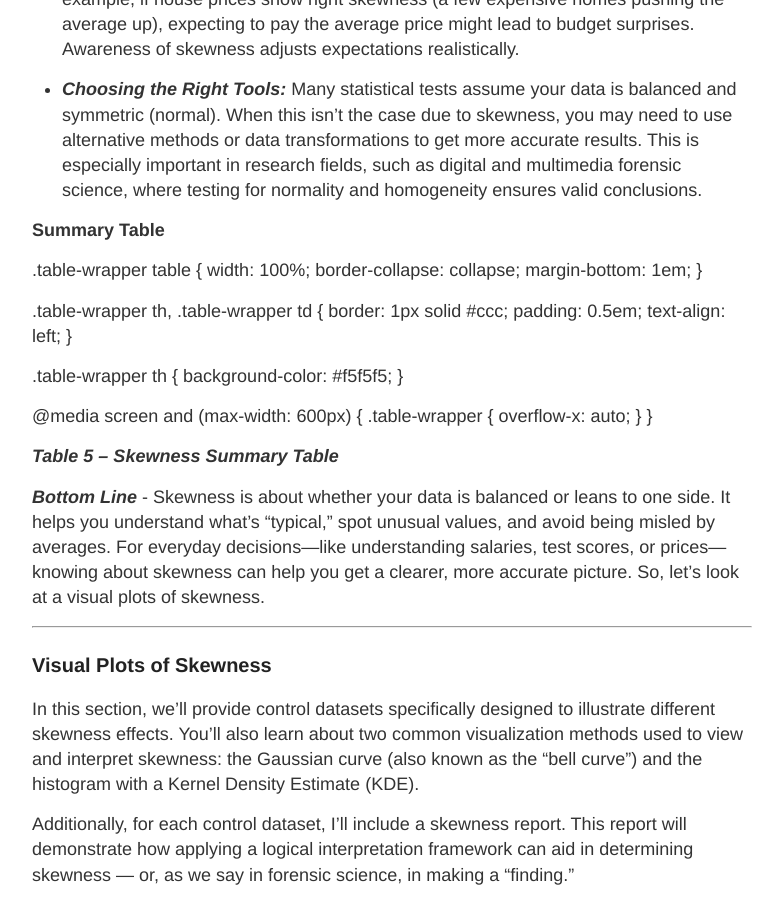
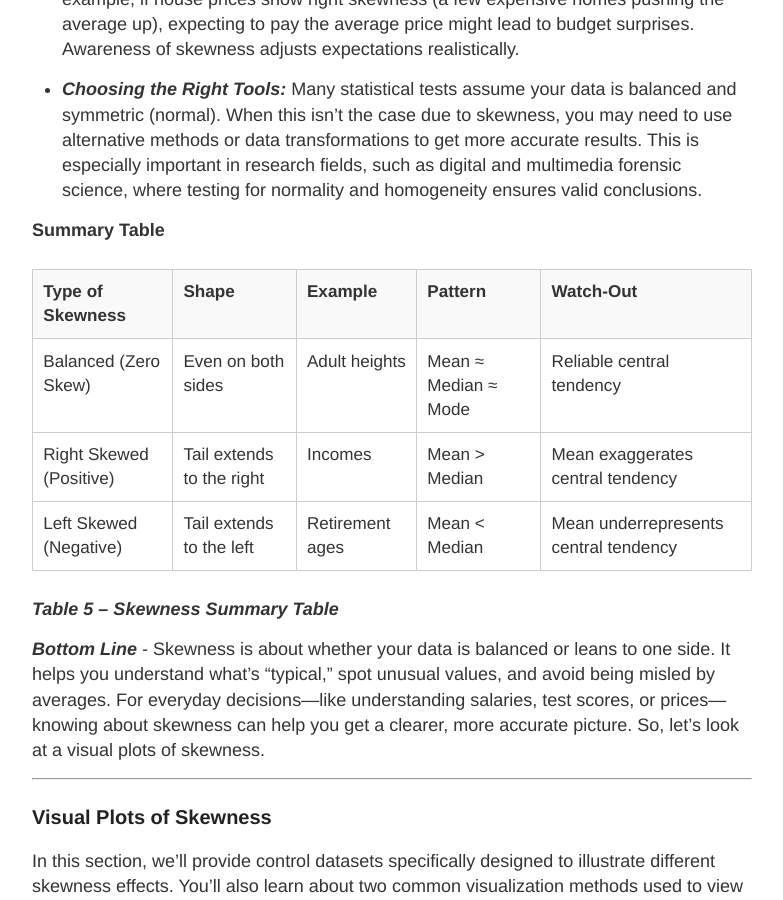
Before and after one commit to ronin4n6labs/Ronin4n6Labs.github.io, a Jekyll site: the page built from _posts/2025-08-25-Moving-Beyond-Descriptive-Statis-Post.md, in a window 1280 px wide and 900 px high, scrolled down 10059 px. Shown: the whole window, without its empty margins (248-1031 px from the left). Built offline with Jekyll 4.4.1, drawn with Linux system fonts in a browser that asks for light colours.

Commit message:
Update 2025-08-25-Moving-Beyond-Descriptive-Statis-Post.md

```diff
--- a/_posts/2025-08-25-Moving-Beyond-Descriptive-Statis-Post.md
+++ b/_posts/2025-08-25-Moving-Beyond-Descriptive-Statis-Post.md
@@ -338,28 +338,40 @@ Skewness is a way to describe how data is spread out—specifically, whether it
 
 **Summary Table**
 
-.table-wrapper table {
-  width: 100%;
-  border-collapse: collapse;
-  margin-bottom: 1em;
-}
-
-.table-wrapper th,
-.table-wrapper td {
-  border: 1px solid #ccc;
-  padding: 0.5em;
-  text-align: left;
-}
-
-.table-wrapper th {
-  background-color: #f5f5f5;
-}
-
-@media screen and (max-width: 600px) {
-  .table-wrapper {
-    overflow-x: auto;
-  }
-}
+<table>
+  <thead>
+    <tr>
+      <th>Type of Skewness</th>
+      <th>Shape</th>
+      <th>Example</th>
+      <th>Pattern</th>
+      <th>Watch-Out</th>
+    </tr>
+  </thead>
+  <tbody>
+    <tr>
+      <td>Balanced (Zero Skew)</td>
+      <td>Even on both sides</td>
+      <td>Adult heights</td>
+      <td>Mean ≈ Median ≈ Mode</td>
+      <td>Reliable central tendency</td>
+    </tr>
+    <tr>
+      <td>Right Skewed (Positive)</td>
+      <td>Tail extends to the right</td>
+      <td>Incomes</td>
+      <td>Mean > Median</td>
+      <td>Mean exaggerates central tendency</td>
+    </tr>
+    <tr>
+      <td>Left Skewed (Negative)</td>
+      <td>Tail extends to the left</td>
+      <td>Retirement ages</td>
+      <td>Mean < Median</td>
+      <td>Mean underrepresents central tendency</td>
+    </tr>
+  </tbody>
+</table>
 
 ***Table 5 – Skewness Summary Table***
 
```
